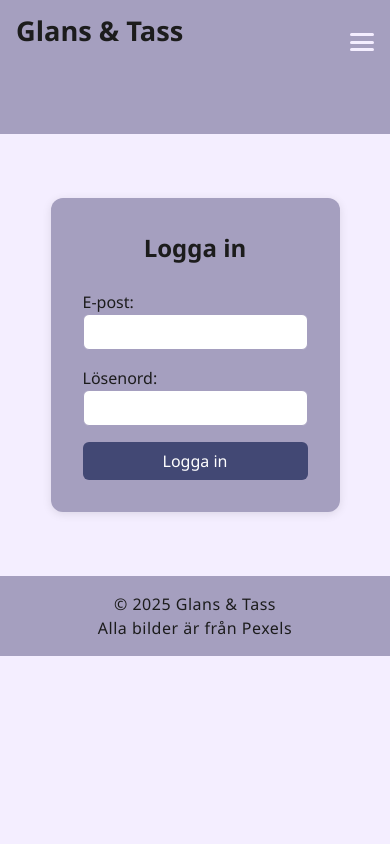
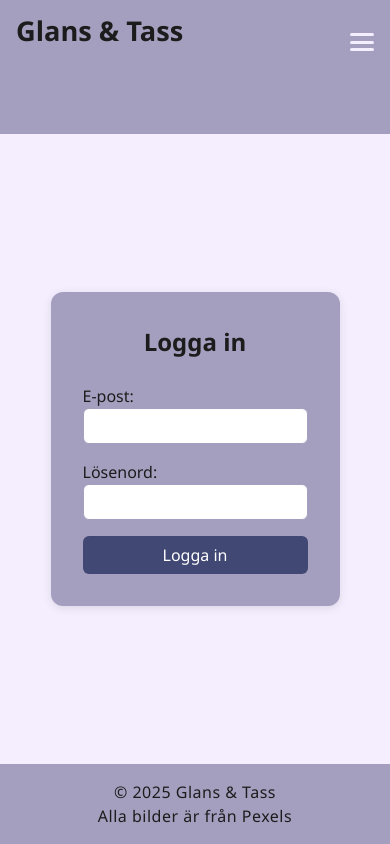
Before and after one commit to jossan93/glans-tass, a React (Vite) app in the folder frontend/fronted/: page /login in a window 390 px wide. Built offline with nearby package versions, Linux system fonts and the light colour scheme; no server answers.

Commit message:
fixed so footer always att botom on screen. And fixed pop ut screen on profilepage mobile version so it poops up in the middle.

```diff
--- a/frontend/fronted/src/styles/global.css
+++ b/frontend/fronted/src/styles/global.css
@@ -10,6 +10,7 @@
     --color-accent-warm-lighter: #8D5385;
     --color-text-dark: #1C1C1C;
     --color-text-light: #ffffff;
+
 }
 
 body {
@@ -30,7 +31,7 @@ body,
 }
 
 main {
-    flex: 1 0 auto;
+    flex: 1;
 }
 
 footer {
@@ -173,16 +174,19 @@ button:hover {
     padding: 2rem;
 }
 
-.modal-content,
-.modal {
+.modal-content {
+    position: fixed;
+    top: 50%;
+    left: 50%;
+    transform: translate(-50%, -50%);
     background-color: var(--color-bg-secondary);
     padding: 2rem;
     border-radius: 12px;
-    width: 80%;
-    max-width: 300px;
+    width: 90%;
+    max-width: 350px;
     box-shadow: 0 8px 20px rgba(0, 0, 0, 0.2);
     text-align: center;
-
+    z-index: 10001;
 }
 
 .modal h2 {
@@ -229,8 +233,14 @@ button:hover {
     border-left-color: var(--color-accent);
 }
 
+.app-wrapper {
+    min-height: 100vh;
+    display: flex;
+    flex-direction: column;
+}
+
 /* responsivitet */
-@media (max-with: 600px) {
+@media (max-width: 600px) {
     .flex-between {
         flex-direction: column;
         gap: 0.5rem;
--- a/frontend/fronted/src/styles/pages/ProfilePage.css
+++ b/frontend/fronted/src/styles/pages/ProfilePage.css
@@ -129,7 +129,7 @@
 }
 
 /* responsive scroll for small screens */
-@media (max-heigt: 500px) {
+@media (max-height: 500px) {
     .modal-overlay {
         align-items: flex-start;
         padding-top: 2rem;
```
